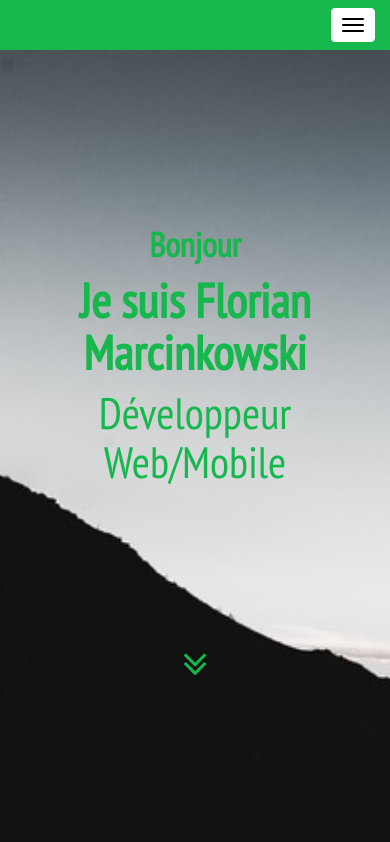
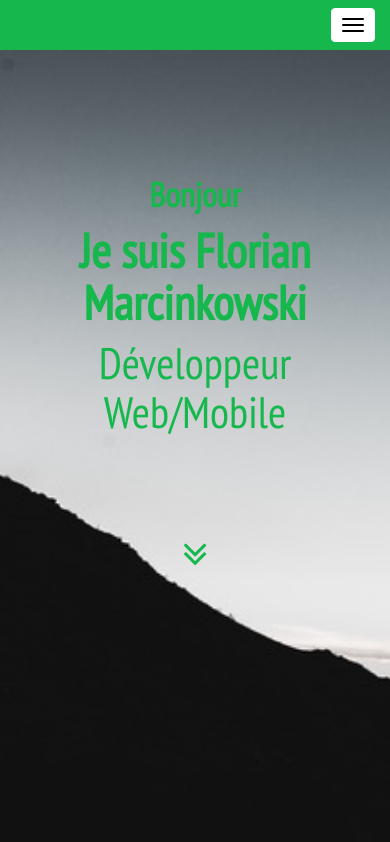
Before and after one commit to Hamawof/Hamawof, a plain HTML site: page index.html in a window 390 px wide. Shown: the top 842 px of the page. Drawn offline with nearby package versions, Linux system fonts and the light colour scheme.

```diff
--- a/style/cv3.css
+++ b/style/cv3.css
@@ -23,7 +23,7 @@
 .heightmax {
   height: 100%;
   position: relative;
-  margin-top: 170px;
+  margin-top: 120px;
 }
 /* Navbar Responsive */
 
@@ -110,7 +110,7 @@
   font-size: 40px;
   animation: bounce 0.35s ease infinite alternate;
   bottom: 10%;
-  margin-top: 160px;
+  margin-top: 100px;
 }
 
 .center {
@@ -152,7 +152,7 @@
 @media screen and (max-width: 767px)
 {
   #me {
-  background: url('../img/imghdsmall.jpeg');
+  background: url('../img/imghdsmall.jpeg') no-repeat fixed;
   -webkit-background-size: cover;
   -moz-background-size: cover;
   -o-background-size: cover;
```
